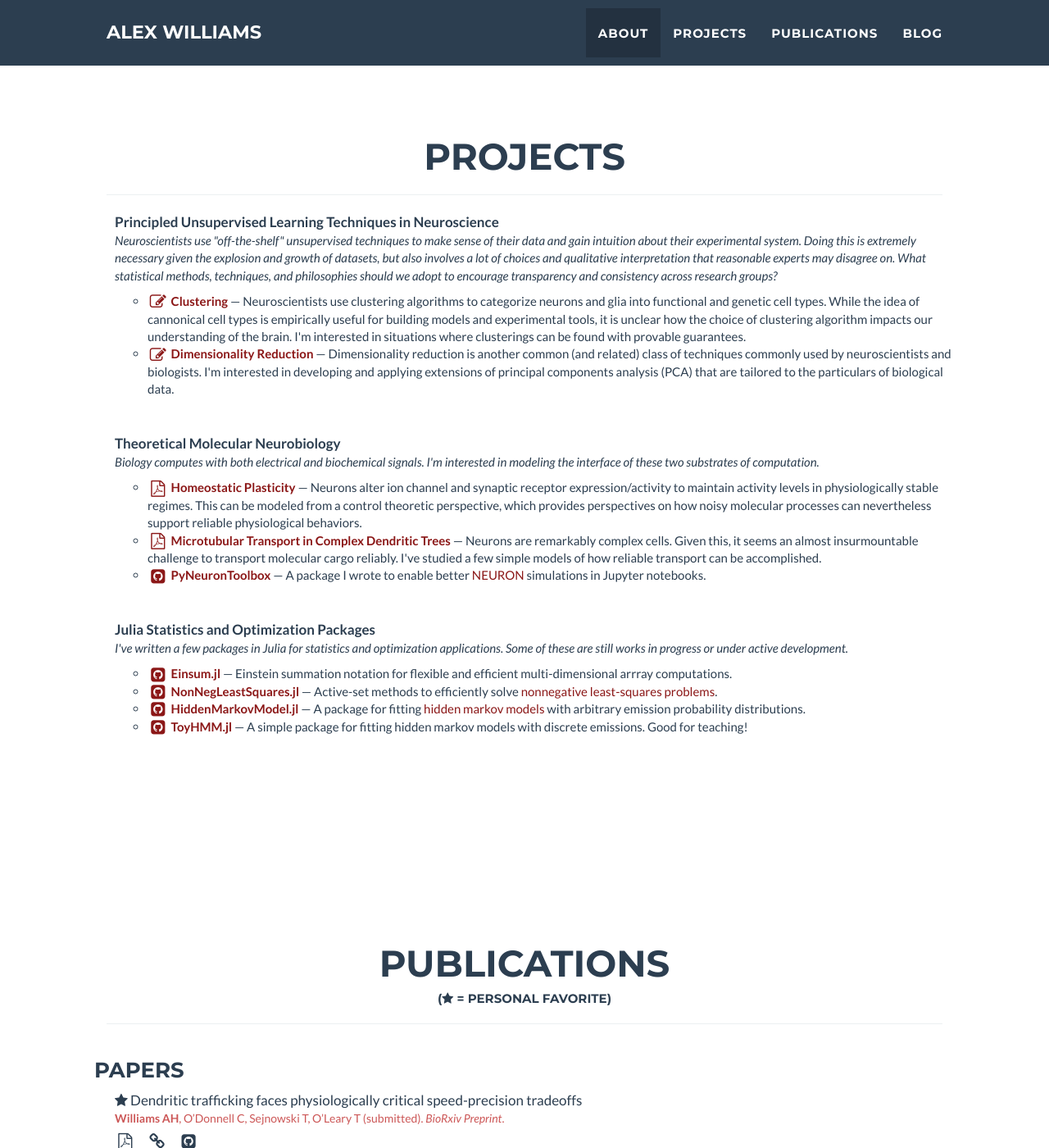
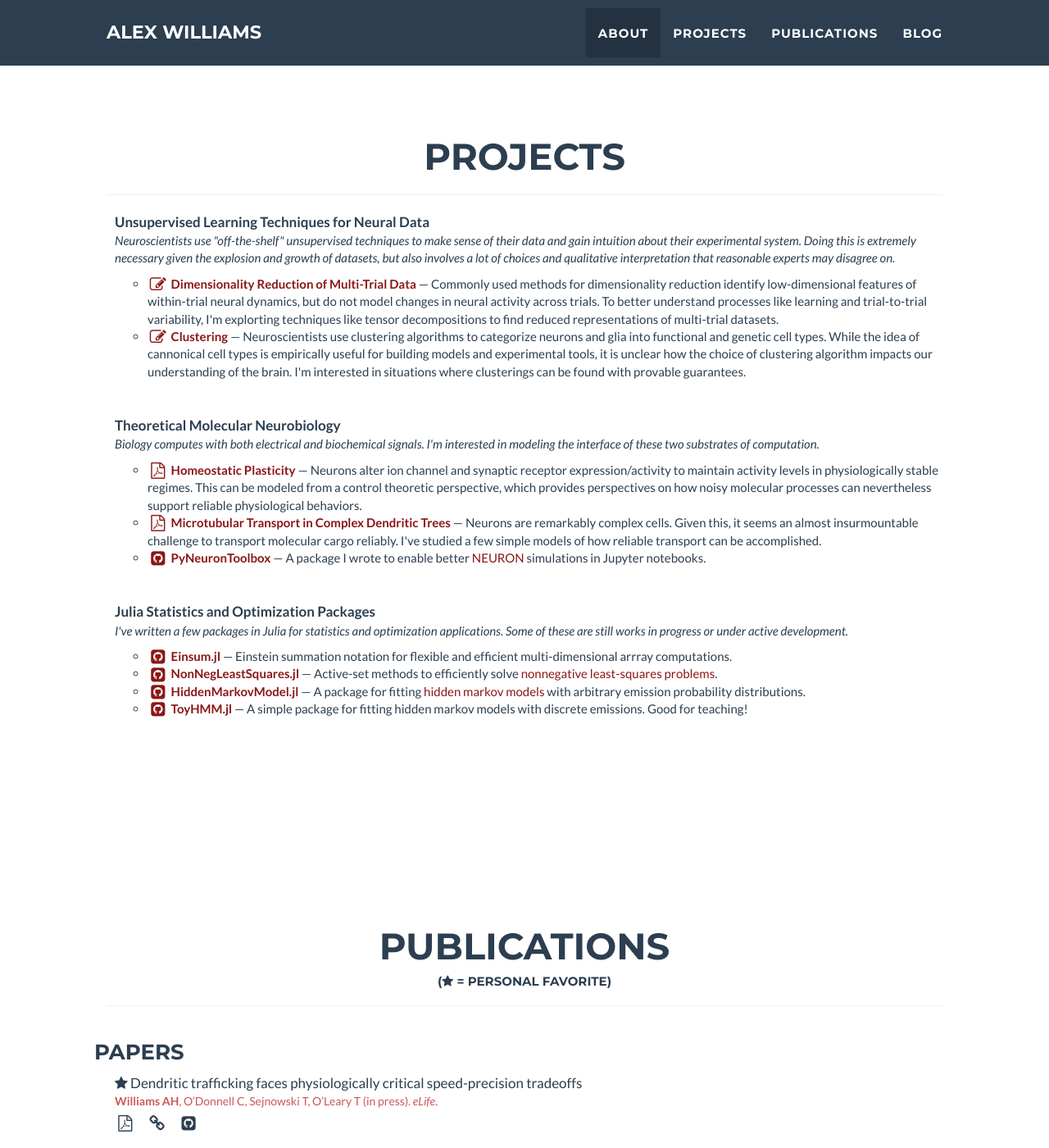
Before and after one commit to ahwillia/ahwillia.github.com, a Jekyll site: the page built from index.html, in a window 1280 px wide and 1400 px high, scrolled down 1182 px. Shown: the whole window at 82% size. Built offline with Jekyll 4.4.1, drawn with Linux system fonts in a browser that asks for light colours; nearby versions of some CDN libraries; library files that are not in the unit come from our copies.

Commit message:
elife in press

```diff
--- a/_data/papers.yml
+++ b/_data/papers.yml
@@ -1,7 +1,7 @@
 - title: Dendritic trafficking faces physiologically critical speed-precision tradeoffs
   author: <b>Williams AH</b>, O’Donnell C, Sejnowski T, O’Leary T
-  year: submitted
-  journal: BioRxiv Preprint
+  year: in press
+  journal: eLife
   pg:
   pdf: /pdf/Williams_etal_2016.pdf
   link: http://biorxiv.org/content/early/2016/08/11/037374
--- a/_data/projects.yml
+++ b/_data/projects.yml
@@ -1,12 +1,19 @@
-- title: Principled Unsupervised Learning Techniques in Neuroscience
+- title: Unsupervised Learning Techniques for Neural Data
   description: >
     Neuroscientists use "off-the-shelf" unsupervised techniques to make sense of their data
     and gain intuition about their experimental system. Doing this is extremely necessary
     given the explosion and growth of datasets, but also involves a lot of choices and
-    qualitative interpretation that reasonable experts may disagree on. What statistical
-    methods, techniques, and philosophies should we adopt to encourage transparency and
-    consistency across research groups?
+    qualitative interpretation that reasonable experts may disagree on.
   items:
+  - name: Dimensionality Reduction of Multi-Trial Data
+    icon: edit
+    url: http://alexhwilliams.info/tensor_nips_2016.pdf
+    description: >
+      Commonly used methods for dimensionality reduction identify low-dimensional features of
+      within-trial neural dynamics, but do not model changes in neural activity across trials.
+      To better understand processes like learning and trial-to-trial variability, I'm
+      explorting techniques like tensor decompositions to find reduced representations of
+      multi-trial datasets.
   - name: Clustering
     icon: edit
     url: http://alexhwilliams.info/itsneuronalblog/2015/11/18/clustering-is-easy/
@@ -16,14 +23,6 @@
       for building models and experimental tools, it is unclear how the choice of clustering
       algorithm impacts our understanding of the brain. I'm interested in situations where
       clusterings can be found with provable guarantees.
-  - name: Dimensionality Reduction
-    icon: edit
-    url: http://alexhwilliams.info/itsneuronalblog/2016/03/27/pca/
-    description: >
-      Dimensionality reduction is another common (and related) class of techniques commonly
-      used by neuroscientists and biologists. I'm interested in developing and applying
-      extensions of principal components analysis (PCA) that are tailored to the particulars
-      of biological data.
   # - name: Tensor Decompositions
   #   icon: edit
   #   url: http://alexhwilliams.info/itsneuronalblog/2016/03/27/pca/
```
Also changed, not shown: 4 other files.
